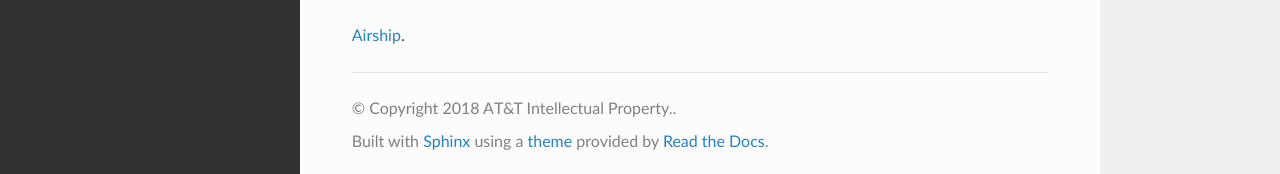
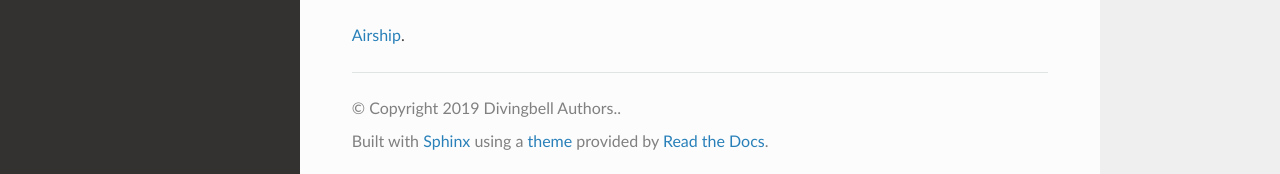
Before and after one commit to airshipit/divingbell, a Sphinx documentation site: the page built from doc/source/index.rst, in a window 1280 px wide and 900 px high, scrolled down 9743 px. Shown: the part 723-897 px from the top of the window. Built offline with Sphinx 7.4.7 and the Read the Docs theme 2.0.0, drawn with Linux system fonts in a browser that asks for light colours.

Commit message:
docs: Update copyright footer
During the recent Airship Working Committee meeting, the committee
addressed feedback from the Airship confirmation review [0]. One such
item was concerned with copyright footers mistakenly claiming rights to
all Airship documentation.

This change updates the footer to attribute documentation to the
Divingbell authors.

[0] https://etherpad.openstack.org/p/airship-wc-meeting-2019-12-09

Change-Id: I954141c18175a263973d4288c7d559c0419e08dc
Signed-off-by: Drew Walters <andrew.walters@att.com>

```diff
--- a/doc/source/conf.py
+++ b/doc/source/conf.py
@@ -48,7 +48,7 @@ master_doc = 'index'
 
 # General information about the project.
 project = u'Divingbell'
-copyright = u'2018 AT&T Intellectual Property.'
+copyright = u'2019 Divingbell Authors.'
 author = u'Divingbell Authors'
 
 # The version info for the project you're documenting, acts as replacement for
```
